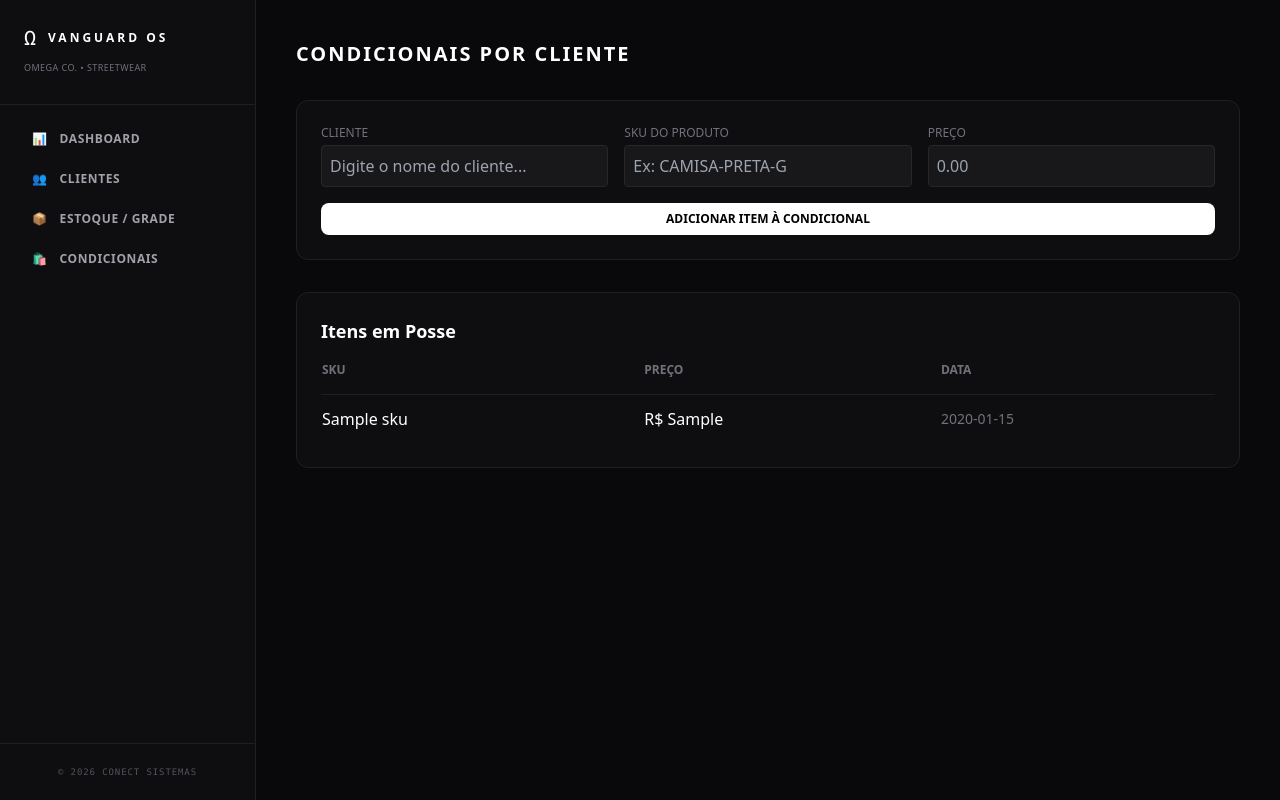
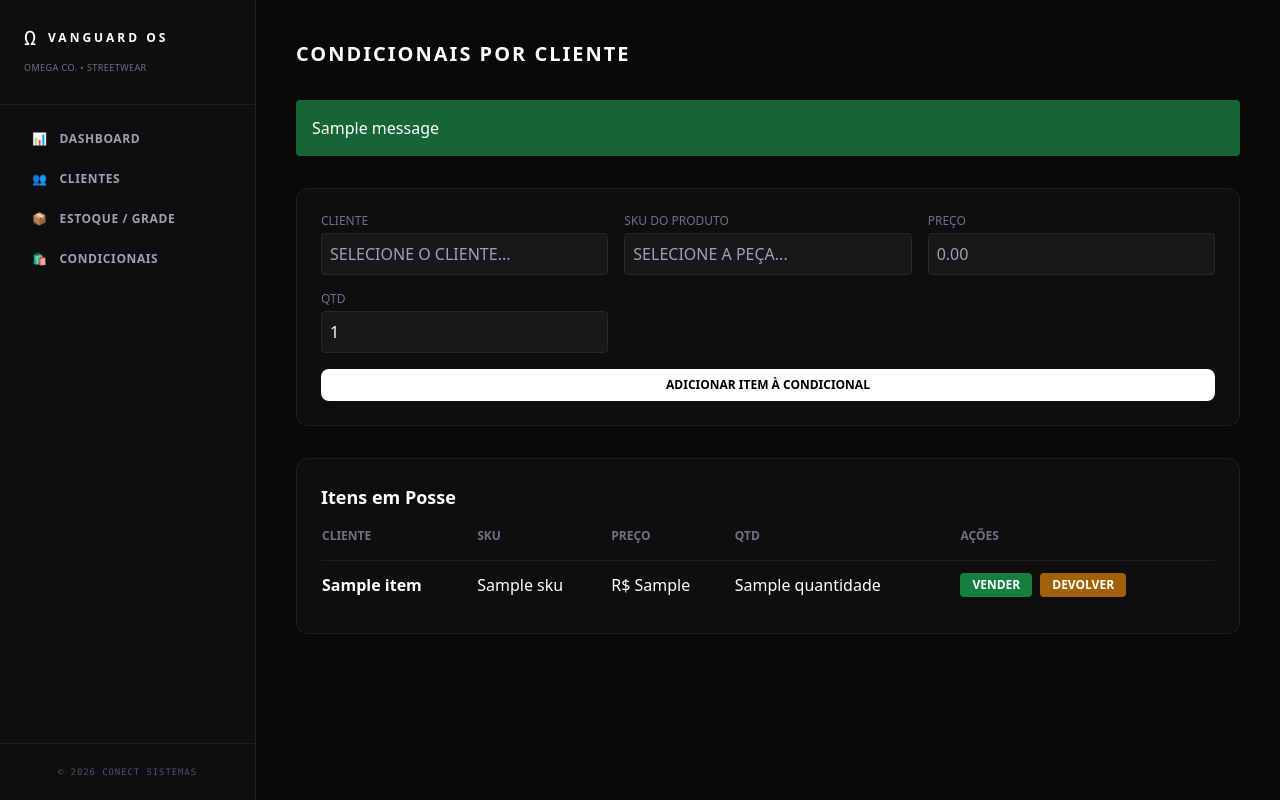
Before and after one commit to samuel-valentimm/vanguard_os, a Flask app: template templates/condicionais.html in a window 1280 px wide. Run offline with Flask 3, Linux system fonts and the light colour scheme; the template is opened without the code that fills it: most values are stand-ins (such as "Sample title", 1, 10 or a date in 2020); one stand-in notice (Sample message) is shown; some libraries are stand-ins or nearby versions.

Commit message:
feat: correcao de persistencia de dados no supabase e tratamento de erro no front-end

```diff
--- a/app.py
+++ b/app.py
@@ -6,8 +6,8 @@ import os
 load_dotenv()
 
 app = Flask(__name__)
+app.secret_key = os.getenv("SECRET_KEY")
 
-app.secret_key = os.getenv("SECRET_KEY")
 
 # ---- INTERFACE PRINCIPAL (DASHBOARD) ----
 @app.route("/")
@@ -19,10 +19,8 @@ def index():
 @app.route("/clientes", methods=['GET', 'POST'])
 def clientes():
     if request.method == 'POST':
-        nome = request.form.get('nome')
+        nome = request.form.get('nome').upper().strip()
         telefone = request.form.get('telefone')
-
-
         ClienteService.adicionar_cliente({"nome": nome, "telefone": telefone})
         return redirect('/clientes')
 
@@ -32,7 +30,6 @@ def clientes():
 
 @app.route("/clientes/excluir/<int:id_cliente>")
 def deletar(id_cliente):
-    """Rota ajustada para bater com o link 'Excluir' do novo clientes.html"""
     ClienteService.deletar_cliente(id_cliente)
     return redirect(url_for("clientes"))
 
@@ -40,11 +37,9 @@ def deletar(id_cliente):
 # ---- MÓDULO DE ESTOQUE / PRODUTOS ----
 @app.route('/produtos')
 def visualizar_produtos():
-    """Rota para exibir a página de cadastro e a grade de variações do estoque"""
     try:
         produtos_estoque = ProdutoService.listar_produtos_estoque()
         return render_template('produtos.html', variacoes=produtos_estoque)
-
     except Exception as e:
         return f"Erro ao carregar a pagina de produtos: {e}", 500
 
@@ -66,39 +61,64 @@ def salvar_produto():
 
         dados_salvar = request.form.to_dict()
         dados_salvar['sku'] = sku_gerado
-
         dados_salvar.pop('nome_produto', None)
 
         ProdutoService.cadastrar_produto_com_grade(dados_salvar)
         flash('Produto cadastrado com sucesso!', 'success')
         return redirect('/produtos')
-
     except Exception as e:
-        print(f" ERRO DETALHADO: {e}")
         return f"Erro ao salvar: {e}", 500
 
 
 # ---- MODULO DE CONDICIONAIS ----
-@app.route('/condicionais', methods = ['GET', 'POST'])
+@app.route('/condicionais', methods=['GET', 'POST'])
 def condicionais():
     if request.method == 'POST':
-
-        nome_cliente = request.form.get('cliente_nome')
-        sku = request.form.get('sku_produto')
+        nome_cliente = request.form.get('cliente_nome', '').upper().strip()
+        sku = request.form.get('sku_produto', '').upper().strip()
         preco = request.form.get('preco_venda')
+        quantidade = int(request.form.get('quantidade', 1))
 
         cliente_id = ClienteService.buscar_id_por_nome(nome_cliente)
 
-        ClienteService.adicionar_condicional({
-            "cliente_id": cliente_id,
-            "sku": sku,
-            "preco_venda": preco
-        })
+        if cliente_id:
+            try:
+                ClienteService.adicionar_condicional({
+                    "cliente_id": cliente_id,
+                    "sku": sku,
+                    "preco_venda": preco,
+                    "quantidade": quantidade
+                })
+                flash('Item adicionado à condicional com sucesso!', 'success')
+            except Exception as e:
+                flash(str(e), 'error')
+        else:
+            flash('Erro: Cliente não encontrado.', 'error')
+
         return redirect('/condicionais')
 
-    dados_condicional = ClienteService.listar_condicionais()
-    return render_template("condicionais.html", condicionais = dados_condicional)
+    return render_template("condicionais.html",
+                           condicionais=ClienteService.listar_condicionais(),
+                           clientes=ClienteService.listar_clientes(),
+                           produtos=ProdutoService.listar_produtos_estoque())
 
+
+@app.route("/condicionais/devolver/<int:id_item>/<sku>/<int:quantidade>")
+@app.route("/condicionais/devolver/<int:id_item>/<sku>") # Rota de fallback
+
+def devolver_condicional(id_item, sku, quantidade=1):
+    ClienteService.processar_devolucao(id_item, sku, quantidade)
+    flash('Item devolvido ao estoque com sucesso!', 'success')
+    return redirect(url_for("condicionais"))
+
+
+@app.route("/condicionais/vender/<int:id_item>")
+def vender_condicional(id_item):
+    """Apenas remove da condicional"""
+
+    ClienteService.processar_venda(id_item)
+    flash('Venda da condicional registrada com sucesso!', 'success')
+    return redirect(url_for("condicionais"))
 
 if __name__ == "__main__":
     app.run(debug=True)
--- a/templates/condicionais.html
+++ b/templates/condicionais.html
@@ -3,27 +3,43 @@
 {% block content %}
 <h2 class="text-xl font-black text-white uppercase tracking-widest mb-6">Condicionais por Cliente</h2>
 
+{% with messages = get_flashed_messages(with_categories=true) %}
+  {% if messages %}
+    {% for category, message in messages %}
+      <div class="p-4 mb-4 text-white {% if category == 'error' %}bg-red-800{% else %}bg-green-800{% endif %} rounded">
+        {{ message }}
+      </div>
+    {% endfor %}
+  {% endif %}
+{% endwith %}
+
 <form action="/condicionais" method="POST" class="mb-8 p-6 bg-[#0e0e11] rounded-xl border border-[#1f1f23] grid grid-cols-1 md:grid-cols-3 gap-4">
     <div>
         <label class="block text-xs text-[#71717a] uppercase mb-1">Cliente</label>
-        <input list="lista-clientes" name="cliente_nome" placeholder="Digite o nome do cliente..." required
-            class="w-full bg-[#18181b] border border-[#27272a] p-2 text-white rounded">
+        <input list="lista-clientes" name="cliente_nome" placeholder="SELECIONE O CLIENTE..." required
+            class="w-full bg-[#18181b] border border-[#27272a] p-2 text-white rounded uppercase">
         <datalist id="lista-clientes">
-            {% for cliente in clientes %}
-            <option value="{{ cliente.nome }}">
-            {% endfor %}
+            {% for cliente in clientes %}<option value="{{ cliente.nome }}">{% endfor %}
         </datalist>
     </div>
 
     <div>
         <label class="block text-xs text-[#71717a] uppercase mb-1">SKU do Produto</label>
-        <input type="text" name="sku" required placeholder="Ex: CAMISA-PRETA-G"
-            class="w-full bg-[#18181b] border border-[#27272a] p-2 text-white rounded">
+        <input list="lista-produtos" name="sku_produto" placeholder="SELECIONE A PEÇA..." required
+            class="w-full bg-[#18181b] border border-[#27272a] p-2 text-white rounded uppercase">
+        <datalist id="lista-produtos">
+            {% for produto in produtos %}<option value="{{ produto.sku }}">{% endfor %}
+        </datalist>
     </div>
 
     <div>
         <label class="block text-xs text-[#71717a] uppercase mb-1">Preço</label>
         <input type="number" step="0.01" name="preco_venda" required placeholder="0.00"
+            class="w-full bg-[#18181b] border border-[#27272a] p-2 text-white rounded">
+    </div>
+    <div>
+        <label class="block text-xs text-[#71717a] uppercase mb-1">Qtd</label>
+        <input type="number" name="quantidade" value="1" min="1" required
             class="w-full bg-[#18181b] border border-[#27272a] p-2 text-white rounded">
     </div>
 
@@ -38,20 +54,46 @@
         <table class="w-full text-left">
             <thead>
             <tr class="text-[#71717a] text-xs uppercase">
+        <th class="pb-4">Cliente</th>
         <th class="pb-4">SKU</th>
         <th class="pb-4">Preço</th>
-                <th class="pb-4">Data</th>
+        <th class="pb-4">QTD</th> <th class="pb-4">Ações</th>
     </tr>
     </thead>
     <tbody>
         {% for item in condicionais %}
         <tr class="border-t border-[#1f1f23] text-white">
+            <td class="py-3 font-bold">{{ item.cliente_nome if item.cliente_nome else '---' }}</td>
             <td class="py-3">{{ item.sku }}</td>
             <td class="py-3">R$ {{ item.preco_venda }}</td>
-                <td class="py-3 text-[#71717a] text-sm">{{ item.created_at[:10] if item.created_at else '---' }}</td>
+            <td class="py-3">{{ item.get('quantidade', 1) }}</td> <td class="py-3 flex gap-2"> <a href="{{ url_for('vender_condicional', id_item=item.id) }}"
+                    class="px-3 py-1 bg-green-700 hover:bg-green-600 rounded text-xs font-bold uppercase transition">Vender</a>
+
+                <a href="{{ url_for('devolver_condicional', id_item=item.id or 0, sku=item.sku or 'SEM-SKU', quantidade=item.get('quantidade', 1)) }}"
+                    class="px-3 py-1 bg-yellow-700 hover:bg-yellow-600 rounded text-xs font-bold uppercase transition">
+                    Devolver
+                </a>
+            </td>
         </tr>
         {% endfor %}
     </tbody>
+
         </table>
     </div>
+
+<div id="data-container" data-produtos='{{ produtos | tojson | safe }}' style="display:none;"></div>
+
+<script>
+    const container = document.getElementById('data-container');
+    const produtos = JSON.parse(container.getAttribute('data-produtos'));
+    const inputSku = document.querySelector('input[name="sku_produto"]');
+    const inputPreco = document.querySelector('input[name="preco_venda"]');
+
+    inputSku.addEventListener('change', function() {
+        const selecionado = produtos.find(p => p.sku === this.value);
+        if (selecionado) {
+            inputPreco.value = selecionado.preco_venda;
+        }
+    });
+</script>
 {% endblock %}
```
Also changed, not shown: database.py (+52 -20 lines), templates/clientes.html (+11 -0 lines). Lines whose indentation alone changed are shown as unchanged.
